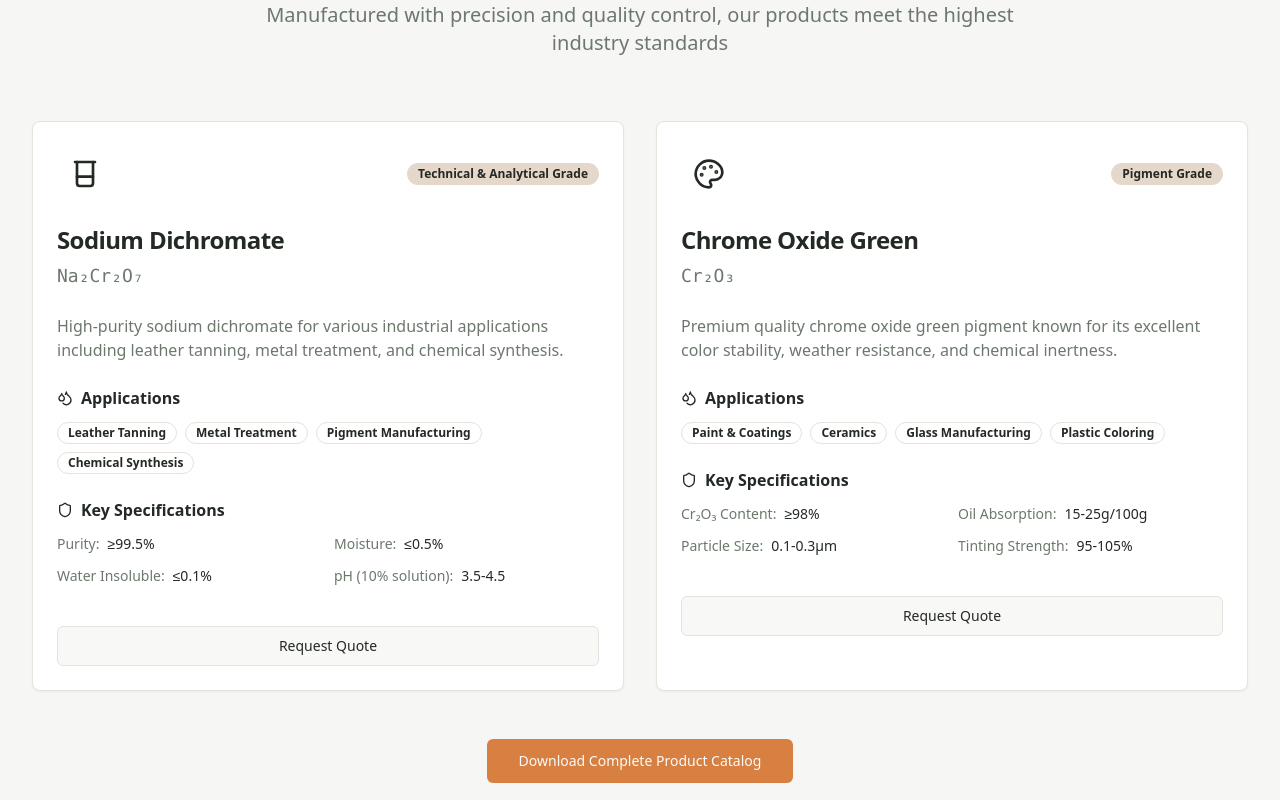
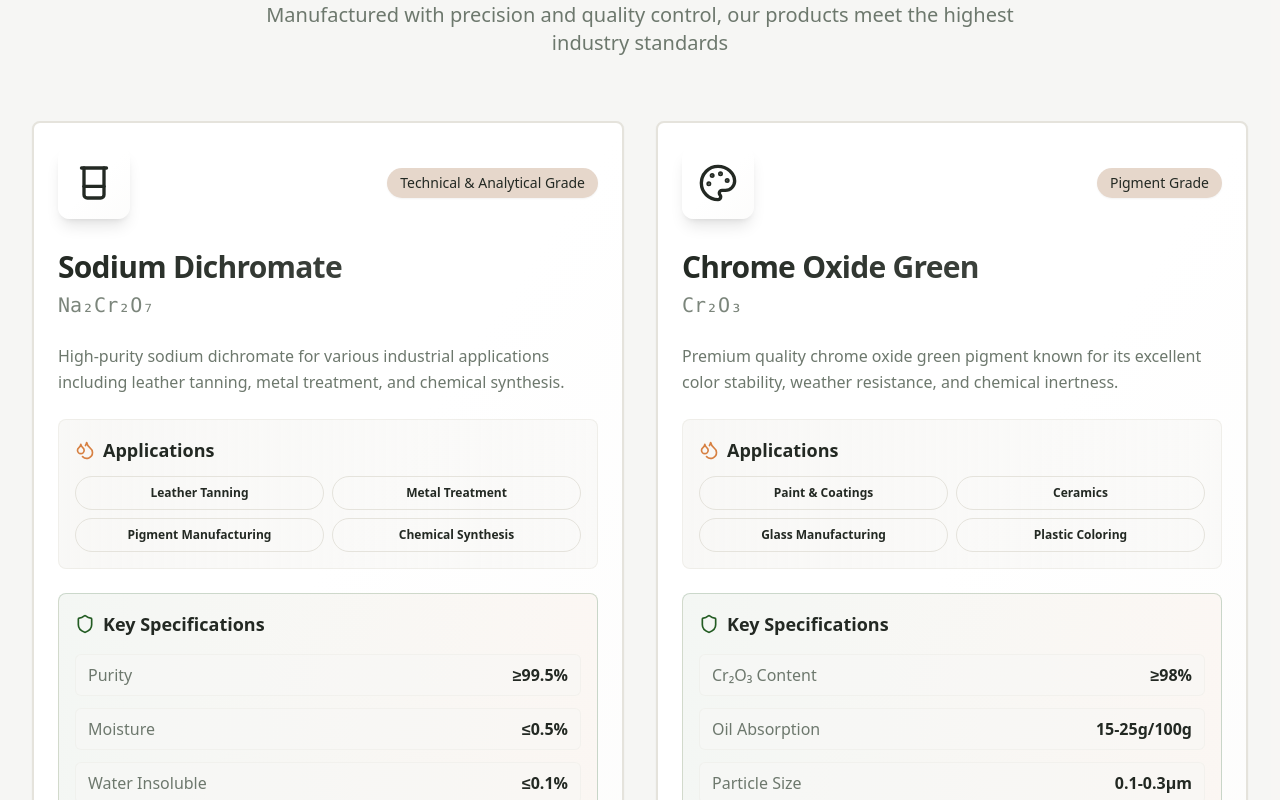
Before and after one commit to vanshikkka/indu-raghukul-chrome-hub, a React (Vite) app: page / in a window 1280 px wide. Shown: the part 840-1640 px from the top of the page. Built offline with nearby package versions, Linux system fonts and the light colour scheme.

Commit message:
Refactor product page
Remove download catalog button from homepage. Enhance the product page design to be more attractive and intriguing, and apply similar improvements to subsequent pages.

```diff
--- a/src/components/Products.tsx
+++ b/src/components/Products.tsx
@@ -53,64 +53,67 @@ const Products = () => {
 
         <div className="grid grid-cols-1 lg:grid-cols-2 gap-8">
           {products.map((product) => (
-            <Card key={product.id} className="group hover:shadow-lg transition-all duration-300">
-              <CardHeader>
-                <div className="flex items-center justify-between mb-4">
-                  <div className={`p-3 rounded-lg bg-${product.color}/10`}>
-                    <product.icon className={`h-8 w-8 text-${product.color}`} />
+            <Card key={product.id} className="group relative overflow-hidden hover:shadow-xl transition-all duration-500 bg-gradient-to-br from-card via-card to-muted/20 border-2 hover:border-primary/30">
+              {/* Background gradient overlay */}
+              <div className="absolute inset-0 bg-gradient-to-br from-transparent via-transparent to-primary/5 opacity-0 group-hover:opacity-100 transition-opacity duration-500" />
+
+              <CardHeader className="relative z-10">
+                <div className="flex items-center justify-between mb-6">
+                  <div className={`p-4 rounded-xl bg-gradient-to-br from-${product.color}/20 to-${product.color}/10 shadow-lg group-hover:shadow-xl transition-shadow duration-300`}>
+                    <product.icon className={`h-10 w-10 text-${product.color} group-hover:scale-110 transition-transform duration-300`} />
                   </div>
-                  <Badge variant="secondary">{product.grade}</Badge>
+                  <Badge variant="secondary" className="px-3 py-1 text-sm font-medium shadow-sm">
+                    {product.grade}
+                  </Badge>
                 </div>
-                <CardTitle className="text-2xl">{product.name}</CardTitle>
-                <CardDescription className="text-lg font-mono">{product.formula}</CardDescription>
+                <CardTitle className="text-3xl font-bold bg-gradient-to-r from-foreground to-foreground/80 bg-clip-text text-transparent group-hover:from-primary group-hover:to-accent transition-all duration-300">
+                  {product.name}
+                </CardTitle>
+                <CardDescription className="text-xl font-mono text-muted-foreground/90 mt-2">
+                  {product.formula}
+                </CardDescription>
               </CardHeader>
 
-              <CardContent className="space-y-6">
-                <p className="text-muted-foreground">{product.description}</p>
+              <CardContent className="space-y-6 relative z-10">
+                <p className="text-muted-foreground leading-relaxed text-base">{product.description}</p>
 
-                <div>
-                  <h4 className="font-semibold text-foreground mb-3 flex items-center">
-                    <Droplets className="h-4 w-4 mr-2" />
+                <div className="bg-gradient-to-r from-muted/50 to-muted/30 rounded-lg p-4 border border-border/50">
+                  <h4 className="font-semibold text-foreground mb-3 flex items-center text-lg">
+                    <Droplets className="h-5 w-5 mr-2 text-accent" />
                     Applications
                   </h4>
-                  <div className="flex flex-wrap gap-2">
+                  <div className="grid grid-cols-2 gap-2">
                     {product.applications.map((app, index) => (
-                      <Badge key={index} variant="outline">
+                      <Badge key={index} variant="outline" className="justify-center py-2 hover:bg-accent/10 hover:border-accent/50 transition-colors duration-200">
                         {app}
                       </Badge>
                     ))}
                   </div>
                 </div>
 
-                <div>
-                  <h4 className="font-semibold text-foreground mb-3 flex items-center">
-                    <Shield className="h-4 w-4 mr-2" />
+                <div className="bg-gradient-to-r from-primary/5 to-accent/5 rounded-lg p-4 border border-primary/20">
+                  <h4 className="font-semibold text-foreground mb-4 flex items-center text-lg">
+                    <Shield className="h-5 w-5 mr-2 text-primary" />
                     Key Specifications
                   </h4>
-                  <div className="grid grid-cols-2 gap-3">
+                  <div className="grid grid-cols-1 gap-3">
                     {product.specifications.map((spec, index) => (
-                      <div key={index} className="text-sm">
-                        <span className="text-muted-foreground">{spec.property}:</span>
-                        <span className="ml-2 font-medium">{spec.value}</span>
+                      <div key={index} className="flex justify-between items-center py-2 px-3 bg-background/50 rounded-md border border-border/30">
+                        <span className="text-muted-foreground font-medium">{spec.property}</span>
+                        <span className="font-bold text-foreground">{spec.value}</span>
                       </div>
                     ))}
                   </div>
                 </div>
 
-                <div className="pt-4">
-                  <Button variant="outline" className="w-full">
-                    Request Quote
+                <div className="pt-6">
+                  <Button variant="default" className="w-full py-3 text-lg font-semibold bg-gradient-to-r from-primary to-accent hover:shadow-lg transform hover:scale-[1.02] transition-all duration-300">
+                    Request Quote & Sample
                   </Button>
                 </div>
               </CardContent>
             </Card>
           ))}
-        </div>
-
-        <div className="text-center mt-12">
-          <Button variant="chemical" size="lg">
-            Download Complete Product Catalog
-          </Button>
         </div>
       </div>
     </section>
```
